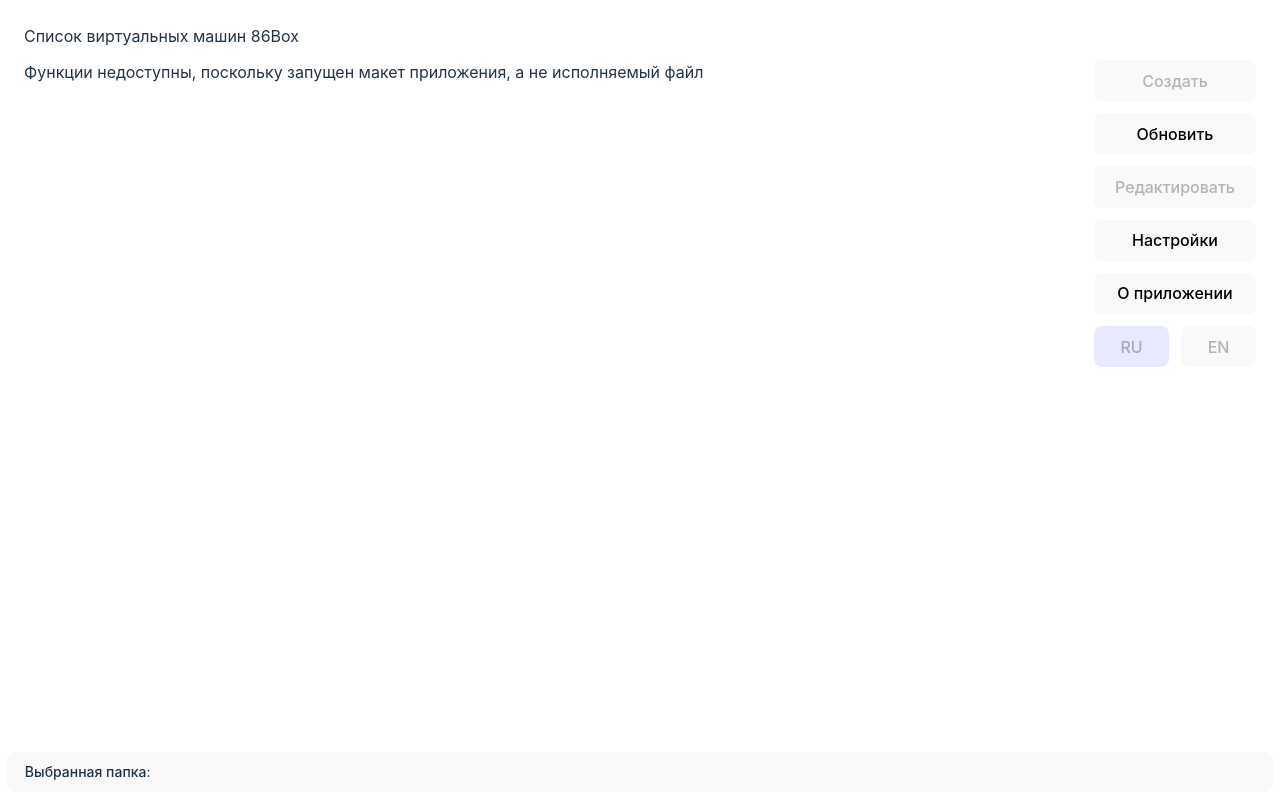
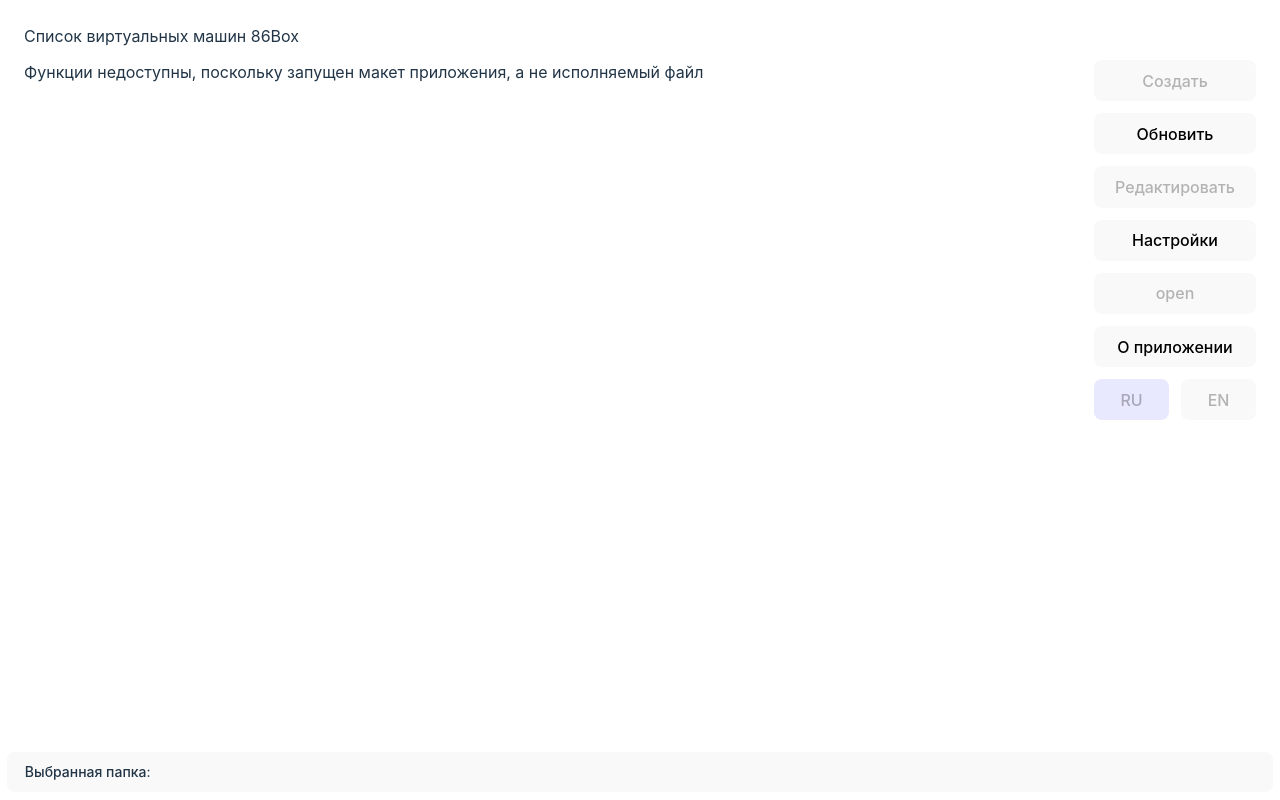
Before and after one commit to YMilovets/86BoxManager, a React (Vite) app: page /settings in a window 1280 px wide. Built offline with nearby package versions, Linux system fonts and the light colour scheme.

Commit message:
Добавлена функция открытия файлового менеджера в текущей директории с виртуальными машинами

```diff
--- a/i18n/en.json
+++ b/i18n/en.json
@@ -6,6 +6,7 @@
   "nameMachineField": "Enter a name of the virtual machine",
   "errorMachineExists": "Specified virtual machine already existed. Enter new name",
   "save": "Save",
+  "open": "Open folder",
   "cancel": "Cancel",
   "remove": "Remove",
   "edit": "Edit",
--- a/i18n/ru.json
+++ b/i18n/ru.json
@@ -6,6 +6,7 @@
   "nameMachineField": "Введите имя виртуальной машины",
   "errorMachineExists": "Указанная виртуальная машина уже существует. Введите новое имя",
   "save": "Сохранить",
+  "open": "Открыть папку",
   "cancel": "Отменить",
   "remove": "Удалить",
   "edit": "Редактировать",
--- a/package.json
+++ b/package.json
@@ -1,7 +1,7 @@
 {
   "name": "86boxmanager",
   "private": true,
-  "version": "1.4.1",
+  "version": "1.5.0",
   "description": "86BoxManager is an application to create and manage preferences of some 86Box virtual machines.",
   "type": "module",
   "scripts": {
--- a/preload.cjs
+++ b/preload.cjs
@@ -35,4 +35,5 @@
   getVersion: () => ipcRenderer.send("get-version"),
   openURL: (url) => ipcRenderer.send("open-url", url),
   getOSPlatform: () => ipcRenderer.invoke("get-platform"),
+  openSpecificFolder: () => ipcRenderer.send("open-specific-folder"),
 });
--- a/src/Containers/ControlContainer/ControlContainer.jsx
+++ b/src/Containers/ControlContainer/ControlContainer.jsx
@@ -76,6 +76,17 @@
     } catch { /* empty */ }
   }
 
+  async function handleOpenFolder() {
+    const localStorage = getLocalStorage();
+    electronAPI?.getInit(localStorage);
+
+    const isExistMachine = await getExistFolder();
+    setIsEdit(isEdit && isExistMachine);
+
+    if (!isExistFolder) return;
+    electronAPI?.openSpecificFolder();
+  }
+
   return (
     <div className={styles.control}>
       <Button
@@ -106,6 +117,9 @@
       >
         {getTransition("preference")}
       </Button>
+      <Button disabled={!isExistFolder} onClick={handleOpenFolder} data-control>
+        {getTransition("open")}
+      </Button>
       <Button onClick={() => electronAPI?.getVersion()} data-control>
         {getTransition("aboutBtn")}
       </Button>
```
Also changed, not shown: index.js (+7 -0 lines).
